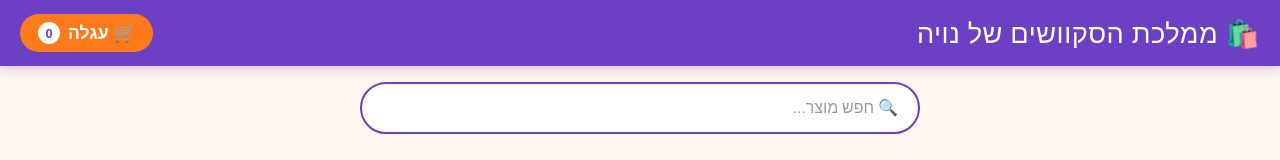
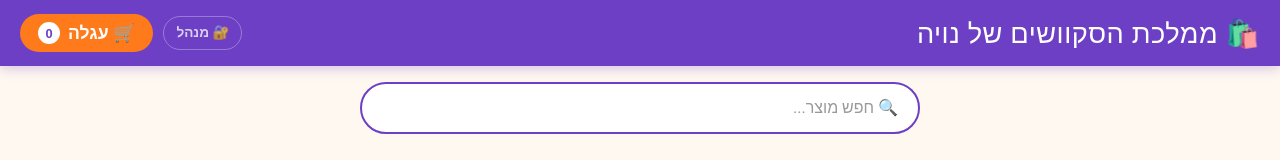
Before and after one commit to avibenzichri-coder/Challenge, a website with bundled scripts: page Noya/index.html in a window 1280 px wide. Shown: the top 160 px of the page. Built offline with nearby package versions, Linux system fonts and the light colour scheme; no server answers.

Commit message:
Add admin link in store header
Co-Authored-By: Claude Sonnet 4.6 <noreply@anthropic.com>

```diff
--- a/Noya/index.html
+++ b/Noya/index.html
@@ -12,10 +12,13 @@
   <div id="screen-store" class="screen active">
     <header class="header">
       <span class="brand">🛍️ ממלכת הסקוושים של נויה</span>
-      <button class="cart-btn" id="btn-open-cart">
-        🛒 עגלה
-        <span class="cart-badge" id="cart-count">0</span>
-      </button>
+      <div style="display:flex;gap:10px;align-items:center">
+        <a href="admin.html" class="admin-link">🔐 מנהל</a>
+        <button class="cart-btn" id="btn-open-cart">
+          🛒 עגלה
+          <span class="cart-badge" id="cart-count">0</span>
+        </button>
+      </div>
     </header>
 
     <div class="search-bar">
--- a/Noya/style.css
+++ b/Noya/style.css
@@ -67,6 +67,18 @@ h1, h2, h3, .brand {
   transition: transform 0.15s, background 0.15s;
 }
 .cart-btn:hover { background: var(--orange-dark); transform: scale(1.05); }
+.admin-link {
+  color: rgba(255,255,255,0.75);
+  font-size: 0.85rem;
+  font-weight: 700;
+  text-decoration: none;
+  padding: 6px 12px;
+  border-radius: 50px;
+  border: 1px solid rgba(255,255,255,0.3);
+  transition: all 0.15s;
+}
+.admin-link:hover { background: rgba(255,255,255,0.15); color: var(--white); }
+
 .cart-badge {
   background: var(--white);
   color: var(--purple);
```
